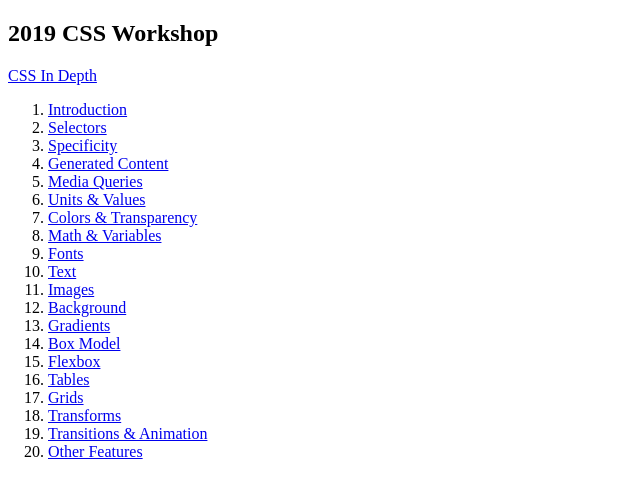
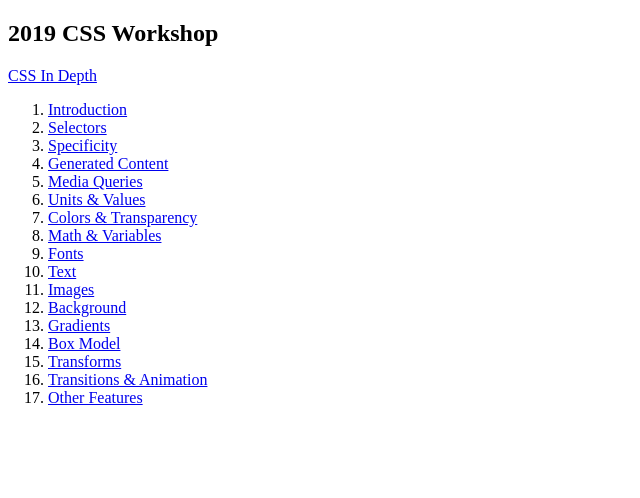
Before and after one commit to asmaa9898/Task_1, a plain HTML site: page index.html in a window 1280 px wide. Shown: the whole page, without its empty margins (0-640 px from the left). Drawn offline with Linux system fonts and the light colour scheme.

Commit message:
deleting flexbox &tables & grid from ol

```diff
--- a/index.html
+++ b/index.html
@@ -23,9 +23,6 @@
             <li><a href="http://estelle.github.io/CSS/background/index.html">Background</a></li>
             <li><a href="http://estelle.github.io/CSS/gradients/index.html">Gradients</a></li>
             <li><a href="http://estelle.github.io/CSS/boxmodel/index.html">Box Model</a></li>
-            <li><a href="http://estelle.github.io/CSS/flexbox/index.html">Flexbox</a></li>
-            <li><a href="http://estelle.github.io/CSS/tables/index.html">Tables</a></li>
-            <li><a href="http://estelle.github.io/CSS/grid/index.html">Grids</a></li>
             <li><a href="http://estelle.github.io/CSS/transforms/index.html">Transforms</a></li>
             <li><a href="http://estelle.github.io/CSS/animations/index.html">Transitions & Animation</a></li>
             <li><a href="http://estelle.github.io/CSS/other/index.html">Other Features</a></li>
```
